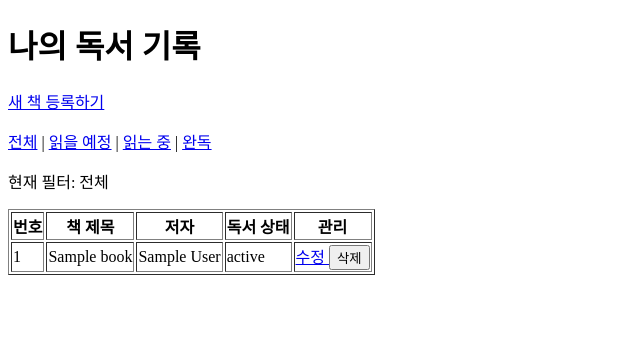
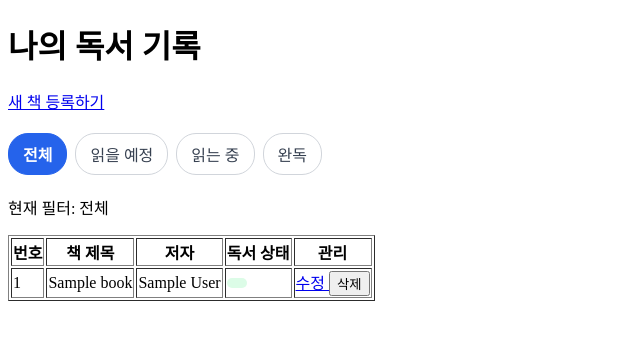
Before and after one commit to Laeva95/springboot_2, a Spring Boot app: page /books in a window 1280 px wide. Shown: the top 340 px of the page, without its empty margins (0-640 px from the left). Run offline with Spring Boot 4, Linux system fonts and the light colour scheme; tables that the repository leaves empty hold one stand-in row (values such as "Sample post").

Commit message:
2026-10-27 독서 상태 확인 추가, 디자인 변경

```diff
--- a/MyProject/src/main/java/com/myproject/repository/BookRepository.java
+++ b/MyProject/src/main/java/com/myproject/repository/BookRepository.java
@@ -6,5 +6,10 @@
 import com.myproject.entity.Book;
 
 public interface BookRepository extends JpaRepository<Book, Long> {
+	// status를 통해 검색
 	List<Book> findByStatus(String status);
+	// 문자열이 포함된 title 검색, 대소문자 무시
+	List<Book> findByTitleContainingIgnoreCase(String keyword);
+	// 문자열이 포함된 author 검색, 대소문자 무시
+    List<Book> findByAuthorContainingIgnoreCase(String keyword);
 }
--- /dev/null
+++ b/MyProject/src/main/resources/static/css/style.css
@@ -0,0 +1,61 @@
+
+/* 목록 필터 */
+.filter-group {
+    display: flex;
+    flex-wrap: wrap;
+    gap: 8px;
+    margin: 20px 0;
+}
+
+.filter-link {
+    display: inline-block;
+    padding: 8px 14px;
+    border: 1px solid #d1d5db;
+    border-radius: 20px;
+    color: #374151;
+    text-decoration: none;
+    background-color: #ffffff;
+}
+
+.filter-link:hover {
+    background-color: #f3f4f6;
+}
+
+.filter-link.active {
+    background-color: #2563eb;
+    border-color: #2563eb;
+    color: #ffffff;
+    font-weight: bold;
+}
+
+/* 독서 상태 배지 */
+.status-badge {
+    display: inline-block;
+    padding: 5px 10px;
+    border-radius: 12px;
+    font-size: 13px;
+    font-weight: bold;
+    white-space: nowrap;
+}
+
+.status-planned {
+    background-color: #fef3c7;
+    color: #92400e;
+}
+
+.status-reading {
+    background-color: #dbeafe;
+    color: #1d4ed8;
+}
+
+.status-completed {
+    background-color: #dcfce7;
+    color: #166534;
+}
+
+/* 빈 목록 안내 */
+.empty-message {
+    padding: 32px 12px;
+    text-align: center;
+    color: #6b7280;
+}
--- a/MyProject/src/main/resources/templates/books/list.html
+++ b/MyProject/src/main/resources/templates/books/list.html
@@ -4,6 +4,7 @@
 <head>
     <meta charset="UTF-8">
     <title>책 목록</title>
+	<link rel="stylesheet" th:href="@{/css/style.css}">
 </head>
 <body>
     <h1>나의 독서 기록</h1>
@@ -14,15 +15,23 @@
         <a th:href="@{/books/new}">새 책 등록하기</a>
     </p>
 	<!-- 책의 독서 상태에 따라 다른 status 값을 컨트롤러의 매개 변수로 전달 -->
-	<div>
-		<!-- 값을 설정하지 않으면 'ALL' 값으로 설정 -->
-	    <a th:href="@{/books}">전체</a>
-	    |
-	    <a th:href="@{/books(status='PLANNED')}">읽을 예정</a>
-	    |
-	    <a th:href="@{/books(status='READING')}">읽는 중</a>
-	    |
-	    <a th:href="@{/books(status='COMPLETED')}">완독</a>
+	<!-- 값을 설정하지 않으면 'ALL' 값으로 설정 -->
+	<div class="filter-group">
+	    <a class="filter-link"
+	       th:classappend="${selectedStatus == 'ALL'} ? ' active' : ''"
+	       th:href="@{/books}">전체</a>
+
+	    <a class="filter-link"
+	       th:classappend="${selectedStatus == 'PLANNED'} ? ' active' : ''"
+	       th:href="@{/books(status='PLANNED')}">읽을 예정</a>
+
+	    <a class="filter-link"
+	       th:classappend="${selectedStatus == 'READING'} ? ' active' : ''"
+	       th:href="@{/books(status='READING')}">읽는 중</a>
+
+	    <a class="filter-link"
+	       th:classappend="${selectedStatus == 'COMPLETED'} ? ' active' : ''"
+	       th:href="@{/books(status='COMPLETED')}">완독</a>
 	</div>
 	<p>
 	    현재 필터:
@@ -45,11 +54,32 @@
         </thead>
 
         <tbody>
+			<tr th:if="${#lists.isEmpty(books)}">
+			    <td colspan="5" class="empty-message">
+			        등록된 책이 없습니다.
+			    </td>
+			</tr>
+			<!-- 리스트에서 꺼낸 책 출력 -->
             <tr th:each="book : ${books}">
+				<!-- 책 목록 id -->
                 <td th:text="${book.id}"></td>
+				<!-- 책 제목 -->
                 <td th:text="${book.title}"></td>
+				<!-- 책 저자 -->
                 <td th:text="${book.author}"></td>
-                <td th:text="${book.status}"></td>
+				<!-- 책 독서 상태 -->
+				<td>
+					<!-- 책 독서 상태에 따라 class 속성 값 추가 -->
+				    <span class="status-badge"
+				          th:classappend="${book.status == 'PLANNED'} ? ' status-planned'
+				                        : (${book.status == 'READING'} ? ' status-reading'
+				                        : ' status-completed')"
+				          th:switch="${book.status}">
+				        <span th:case="'PLANNED'">읽을 예정</span>
+				        <span th:case="'READING'">읽는 중</span>
+				        <span th:case="'COMPLETED'">완독</span>
+				    </span>
+				</td>
 				<td>
 				    <a th:href="@{/books/{id}/edit(id=${book.id})}">
 				        수정
@@ -63,10 +93,6 @@
 					</form>
 				</td>
             </tr>
-
-            <tr th:if="${#lists.isEmpty(books)}">
-                <td colspan="4">등록된 책이 없습니다.</td>
-            </tr>
         </tbody>
     </table>
 </body>
```
Also changed, not shown: MyProject/src/main/java/com/myproject/service/BookService.java (+12 -0 lines).
